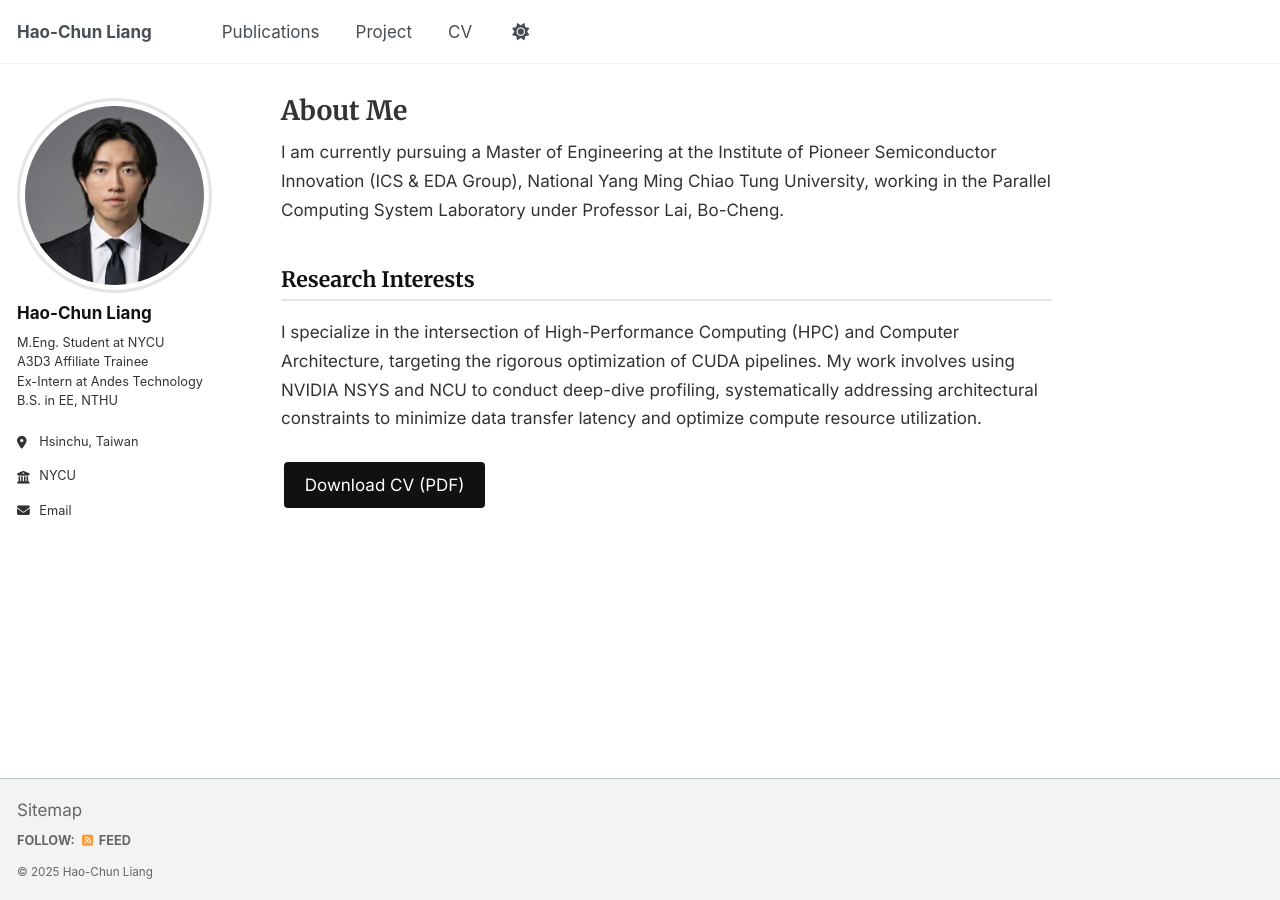
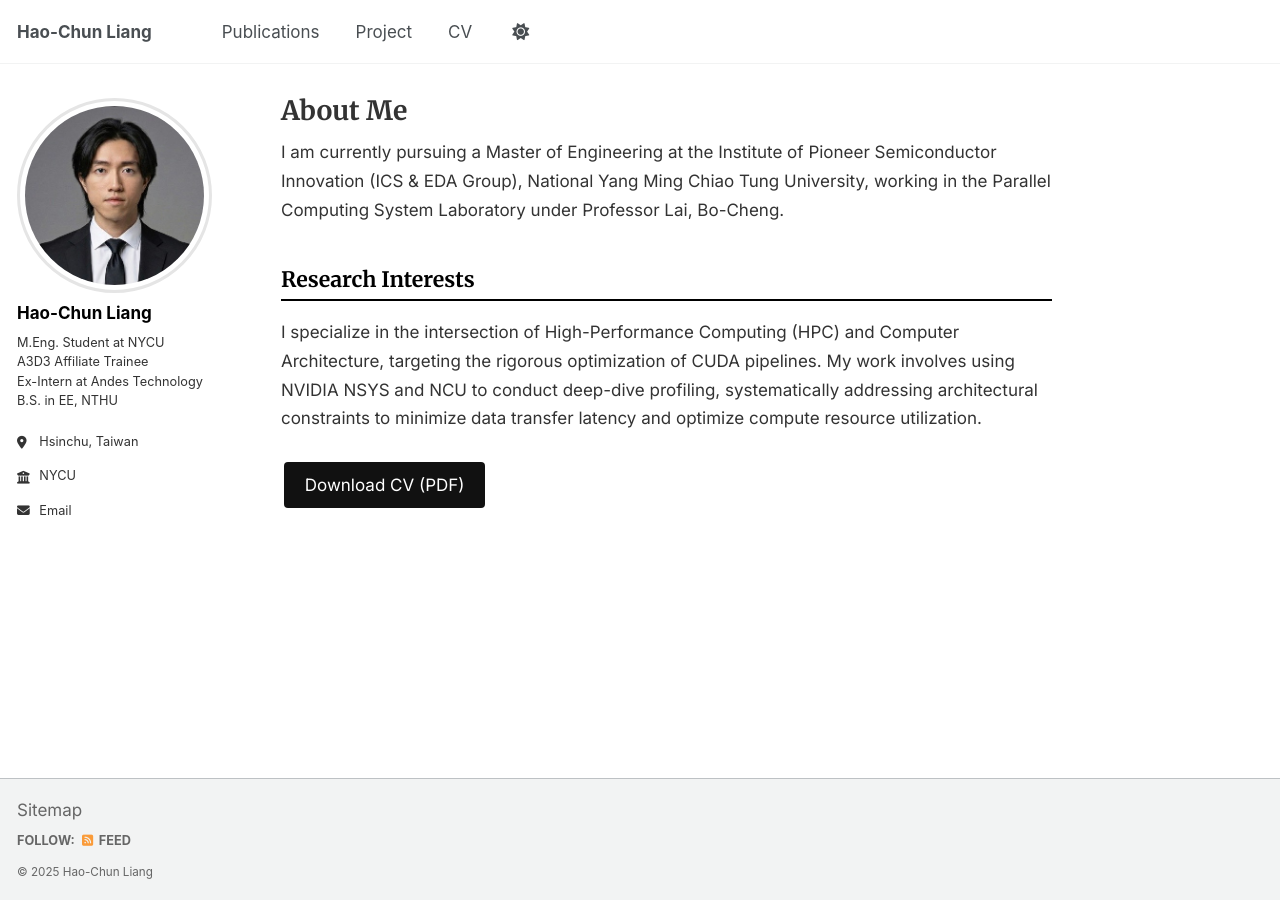
Before and after one commit to noyaboy/noyaboy.github.io, a Jekyll site: the page built from _pages/about.md, in a window 1280 px wide. Built offline with Jekyll 4.4.1, drawn with Linux system fonts in a browser that asks for light colours; a script that is not in the unit is left out.

Commit message:
Change specific elements to pure black in light mode
- Author name (Hao-Chun Liang): pure black
- Research Interests heading and its underline: pure black
- Publication titles: pure black
- Portfolio/Project titles: pure black

Dark mode unchanged.

🤖 Generated with [Claude Code](https://claude.com/claude-code)

Co-Authored-By: Claude <noreply@anthropic.com>

```diff
--- a/_sass/_custom.scss
+++ b/_sass/_custom.scss
@@ -59,8 +59,8 @@ body {
 }
 
 .page__content h2 {
-  color: $color-accent;
-  border-bottom: 2px solid $accent-light;
+  color: #000000;  // Pure black in light mode
+  border-bottom: 2px solid #000000;  // Pure black line
   padding-bottom: 0.3em;
   margin-bottom: 0.8em;
 }
@@ -83,7 +83,7 @@ body {
 }
 
 .author__name {
-  color: $color-accent;
+  color: #000000;  // Pure black in light mode
 }
 
 .author__bio {
@@ -427,10 +427,10 @@ body {
    ========================================================================== */
 
 .archive__item-title {
-  color: $color-accent;
+  color: #000000;  // Pure black in light mode
 
   a {
-    color: $color-accent;
+    color: #000000;  // Pure black in light mode
 
     &:hover {
       color: $color-link-hover;
```
